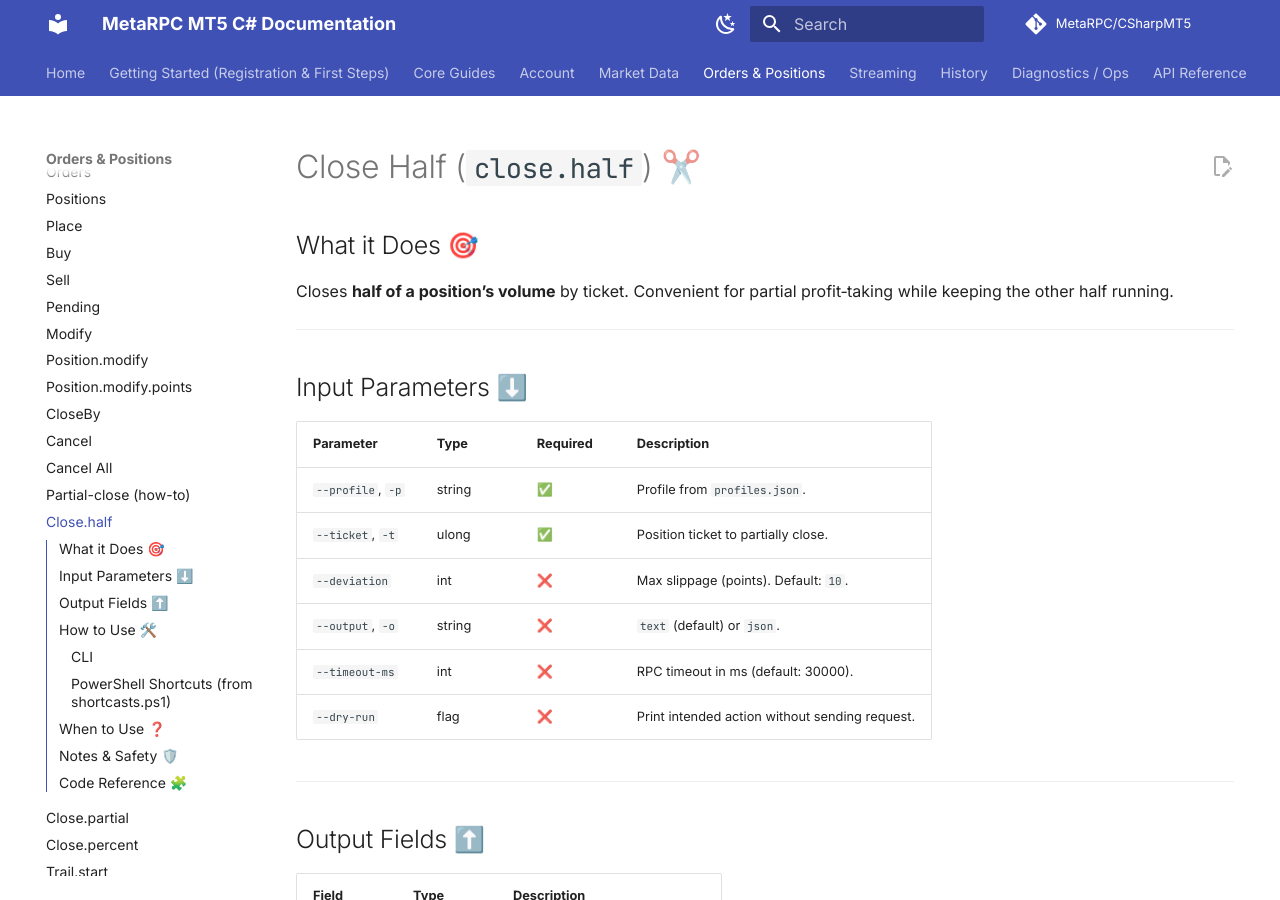
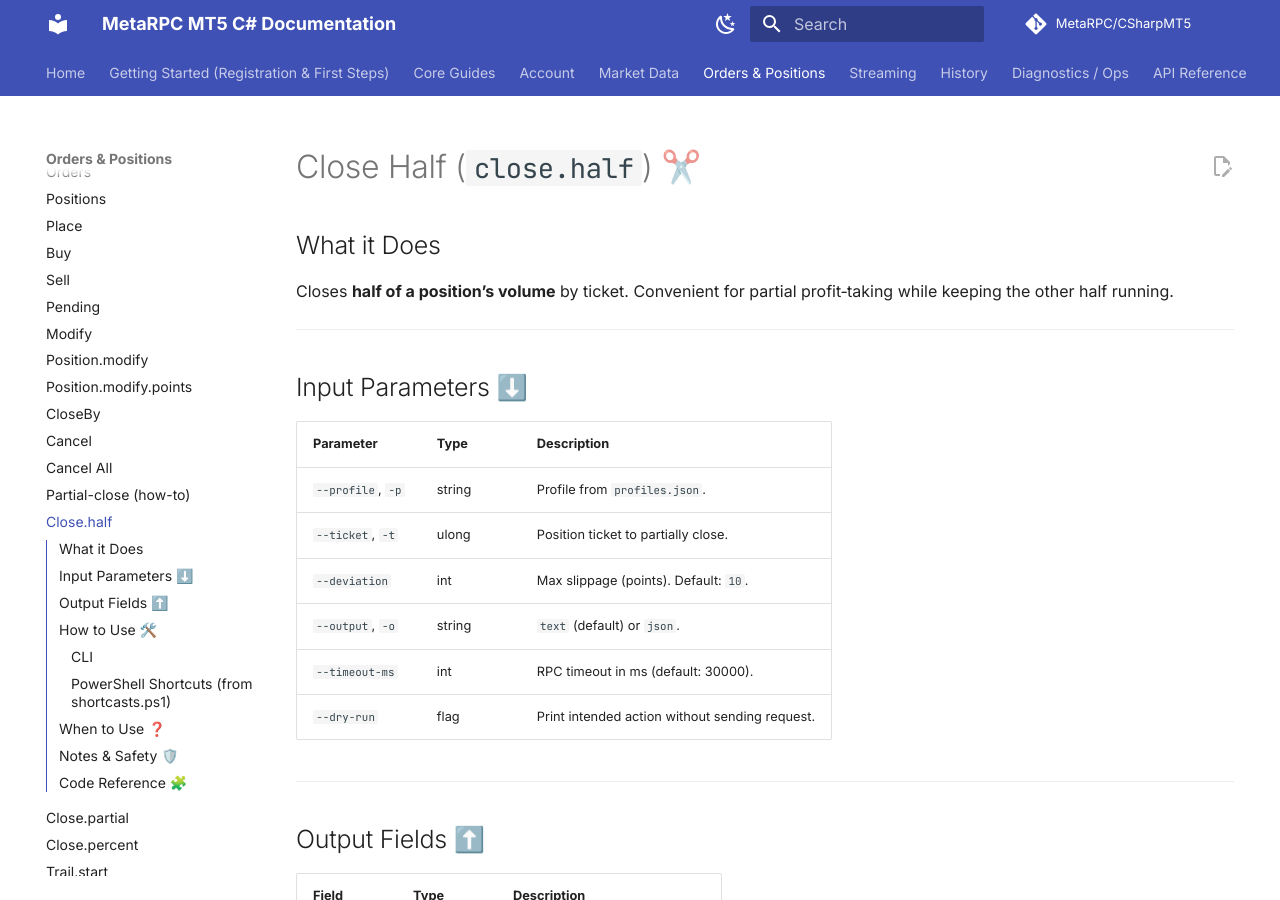
Before and after one commit to MetaRPC/CSharpMT5, an MkDocs documentation site: the page built from docs/Orders_Positions/Close.half.md, in a window 1280 px wide and 900 px high. Built offline with MkDocs 1.6.1 and Material for MkDocs 9.7.7, drawn with Linux system fonts in a browser that asks for light colours; comment, search, counter and statistics services are not loaded.

Commit message:
Update Close.half.md

```diff
--- a/docs/Orders_Positions/Close.half.md
+++ b/docs/Orders_Positions/Close.half.md
@@ -1,6 +1,6 @@
 # Close Half (`close.half`) ✂️
 
-## What it Does 🎯
+## What it Does
 
 Closes **half of a position’s volume** by ticket.
 Convenient for partial profit‑taking while keeping the other half running.
@@ -9,14 +9,14 @@ Convenient for partial profit‑taking while keeping the other half running.
 
 ## Input Parameters ⬇️
 
-| Parameter         | Type   | Required | Description                                    |
-| ----------------- | ------ | -------- | ---------------------------------------------- |
-| `--profile`, `-p` | string | ✅        | Profile from `profiles.json`.                  |
-| `--ticket`, `-t`  | ulong  | ✅        | Position ticket to partially close.            |
-| `--deviation`     | int    | ❌        | Max slippage (points). Default: `10`.          |
-| `--output`, `-o`  | string | ❌        | `text` (default) or `json`.                    |
-| `--timeout-ms`    | int    | ❌        | RPC timeout in ms (default: 30000).            |
-| `--dry-run`       | flag   | ❌        | Print intended action without sending request. |
+| Parameter         | Type   | Description                                    |
+| ----------------- | ------ | ---------------------------------------------- |
+| `--profile`, `-p` | string | Profile from `profiles.json`.                  |
+| `--ticket`, `-t`  | ulong  | Position ticket to partially close.            |
+| `--deviation`     | int    | Max slippage (points). Default: `10`.          |
+| `--output`, `-o`  | string | `text` (default) or `json`.                    |
+| `--timeout-ms`    | int    | RPC timeout in ms (default: 30000).            |
+| `--dry-run`       | flag   | Print intended action without sending request. |
 
 ---
 
```
